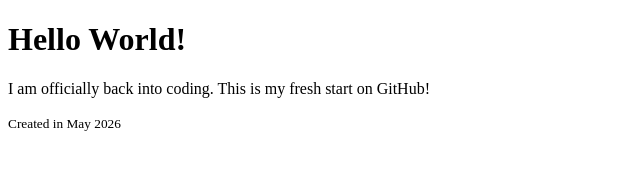
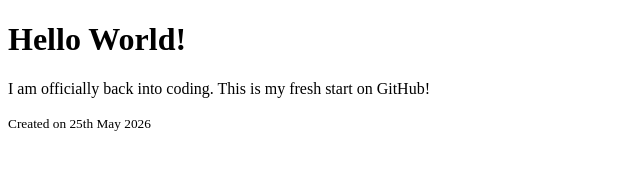
Before and after one commit to typing3/my-first-code, a plain HTML site: page index.html in a window 1280 px wide. Shown: the full height of the page, 0-640 px from the left. Drawn offline with Linux system fonts and the light colour scheme.

Commit message:
Update index.html

```diff
--- a/index.html
+++ b/index.html
@@ -6,6 +6,6 @@
 <body>
     <h1>Hello World!</h1>
     <p>I am officially back into coding. This is my fresh start on GitHub!</p>
-    <small>Created in May 2026</small>
+    <small>Created on 25th May 2026</small>
 </body>
 </html>
```
